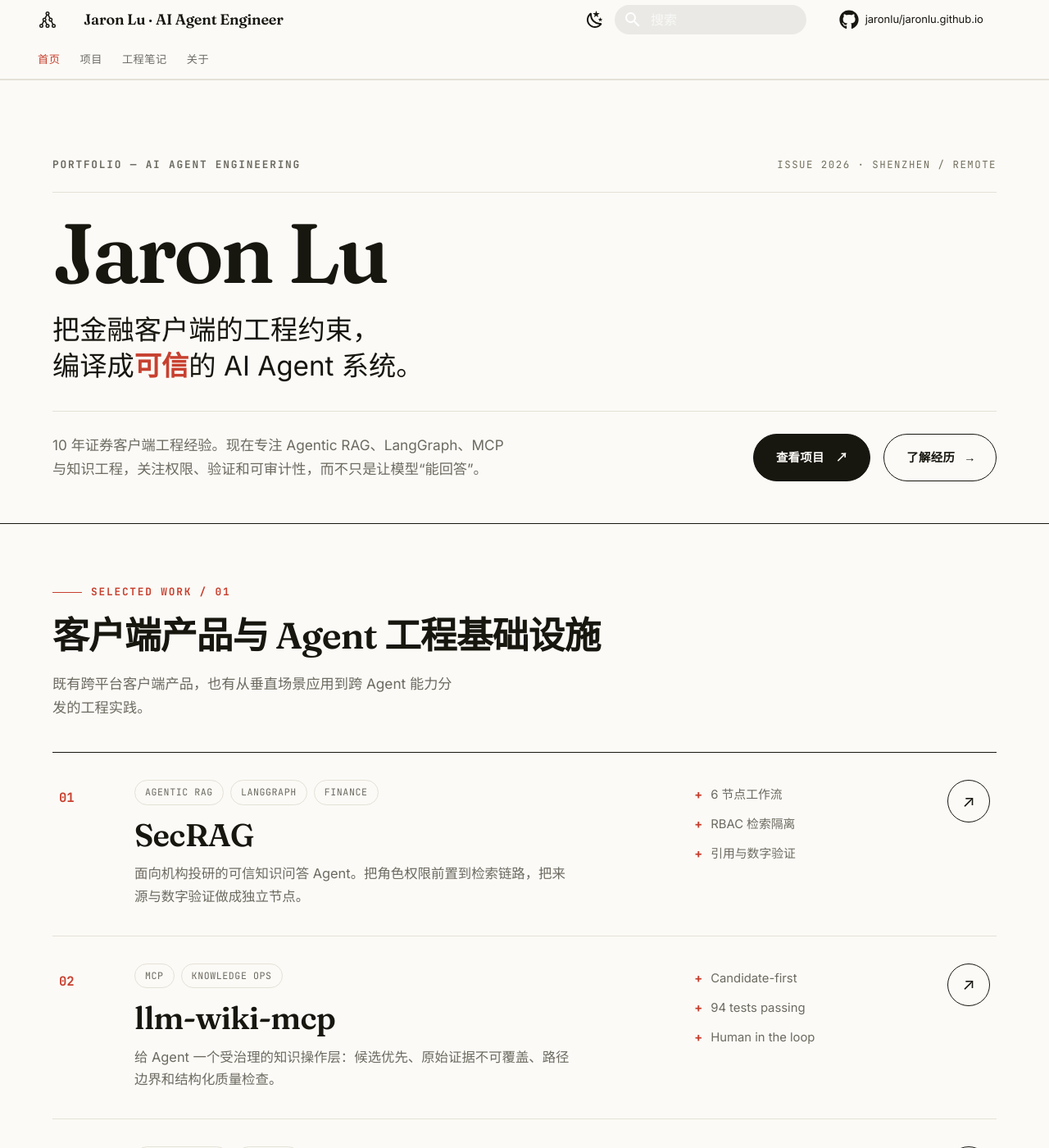
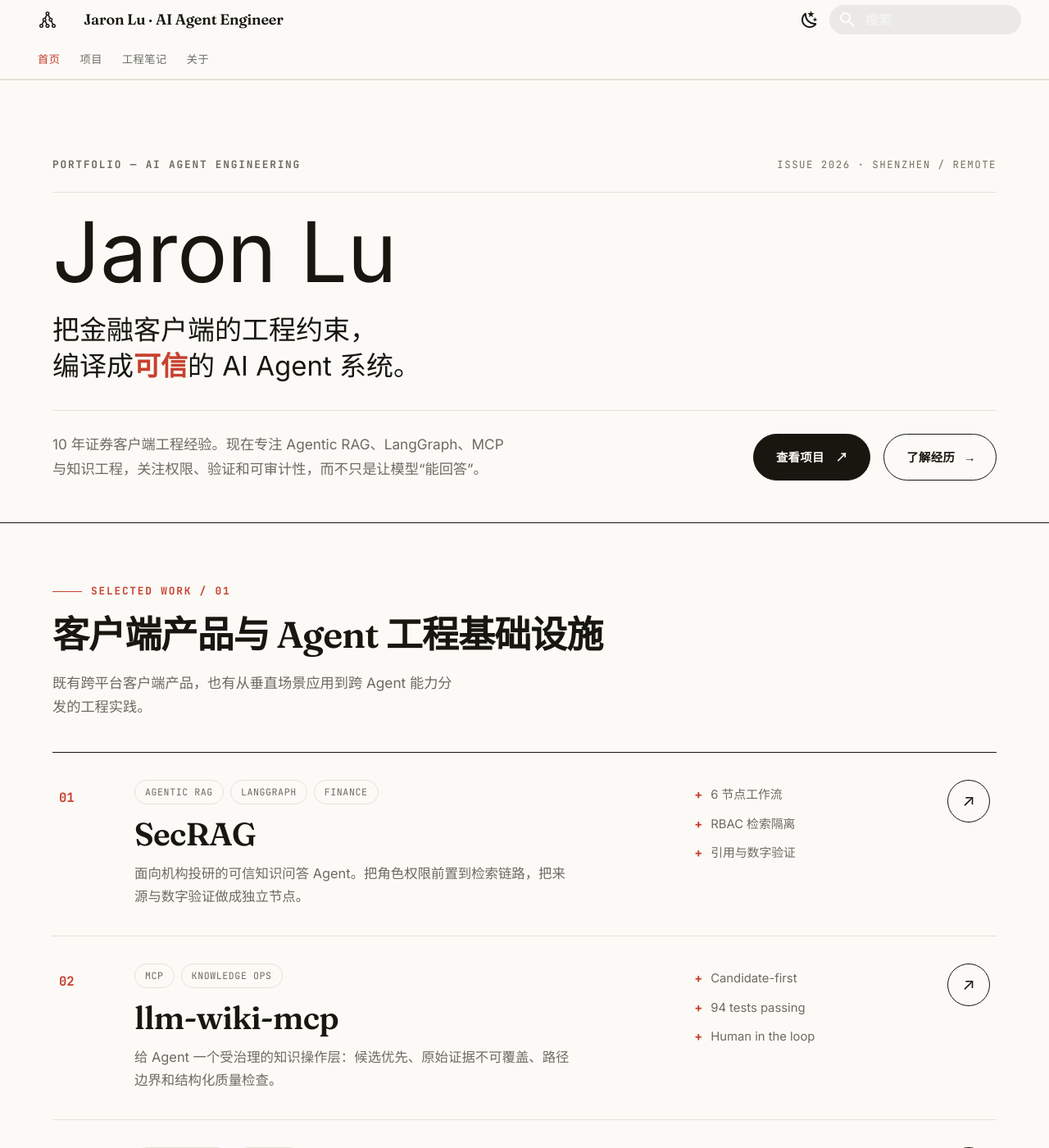
Before and after one commit to jaronlu/jaronlu.github.io, an MkDocs documentation site: the page built from docs/index.md, in a window 1280 px wide and 1400 px high. Shown: the whole window at 82% size. Built offline with MkDocs 1.6.1 and Material for MkDocs 9.7.7, drawn with Linux system fonts in a browser that asks for light colours; comment, search, counter and statistics services are not loaded.

Commit message:
fix: refine homepage scale and remove repository link

```diff
--- a/docs/stylesheets/extra.css
+++ b/docs/stylesheets/extra.css
@@ -66,6 +66,7 @@
 }
 
 html {
+  font-size: 125%;
   scroll-behavior: smooth;
 }
 
@@ -267,7 +268,7 @@ body {
   width: 100vw;
   max-width: none;
   margin-left: -50vw;
-  padding: clamp(2.8rem, 5vw, 4.5rem) var(--gutter);
+  padding: 3.2rem var(--gutter);
 }
 
 .kicker {
@@ -304,7 +305,7 @@ body {
   padding: 0;
   border: 0;
   font-family: var(--display);
-  font-size: clamp(1.9rem, 3.5vw, 2.7rem);
+  font-size: 2.25rem;
   font-weight: 600;
   line-height: 1.06;
   letter-spacing: -0.02em;
@@ -322,8 +323,8 @@ body {
    MASTHEAD (hero)
    ============================================================ */
 .masthead {
-  padding-top: clamp(2.2rem, 3vw, 3rem);
-  padding-bottom: clamp(2.4rem, 4vw, 3.4rem);
+  padding-top: 2.2rem;
+  padding-bottom: 2.55rem;
   border-bottom: 1px solid var(--line-strong);
   background: var(--paper);
 }
@@ -347,20 +348,20 @@ body {
 }
 
 .md-typeset .masthead-name {
-  margin: clamp(1.3rem, 2vw, 1.8rem) 0 0;
-  font-family: var(--display);
-  font-size: clamp(3.4rem, 8vw, 6.4rem);
-  font-weight: 600;
+  margin: 1.3rem 0 0;
+  font-family: var(--sans);
+  font-size: 5.1rem;
+  font-weight: 400;
   line-height: 0.92;
-  letter-spacing: -0.035em;
+  letter-spacing: 0;
   color: var(--ink);
 }
 
 .masthead-deck {
   max-width: 27ch;
-  margin: clamp(1.2rem, 2vw, 1.7rem) 0 0;
+  margin: 1.3rem 0 0;
   font-family: var(--sans);
-  font-size: clamp(1.35rem, 2.6vw, 2.1rem);
+  font-size: 1.65rem;
   font-weight: 500;
   line-height: 1.32;
   letter-spacing: 0;
@@ -378,7 +379,7 @@ body {
   grid-template-columns: minmax(0, 1.1fr) minmax(0, 0.9fr);
   align-items: end;
   gap: 2rem 3rem;
-  margin-top: clamp(1.4rem, 2.5vw, 2rem);
+  margin-top: 1.6rem;
   padding-top: 1.3rem;
   border-top: 1px solid var(--line);
 }
@@ -453,7 +454,7 @@ body {
    ============================================================ */
 .feature {
   background: var(--paper);
-  padding-bottom: clamp(2.4rem, 4vw, 3.4rem);
+  padding-bottom: 2.55rem;
 }
 
 .work-list {
@@ -508,7 +509,7 @@ body {
 .md-typeset .work-main h3 {
   margin: 0;
   font-family: var(--display);
-  font-size: clamp(1.8rem, 3vw, 2.5rem);
+  font-size: 1.95rem;
   font-weight: 600;
   line-height: 1;
   letter-spacing: -0.02em;
@@ -616,7 +617,7 @@ body {
    ============================================================ */
 .notes {
   background: var(--paper);
-  padding-top: clamp(2.4rem, 4vw, 3.4rem);
+  padding-top: 2.55rem;
   border-top: 1px solid var(--line);
 }
 
@@ -731,7 +732,7 @@ body {
   max-width: none;
   margin-left: -50vw;
   margin-bottom: -2rem;
-  padding: clamp(2.4rem, 4vw, 3.4rem) var(--gutter);
+  padding: 2.55rem var(--gutter);
   background: var(--paper-2);
   border-top: 1px solid var(--line-strong);
 }
@@ -740,7 +741,7 @@ body {
   max-width: 40ch;
   margin: 1rem 0 1.4rem;
   font-family: var(--display);
-  font-size: clamp(1.3rem, 2.4vw, 1.9rem);
+  font-size: 1.55rem;
   font-weight: 600;
   line-height: 1.25;
   letter-spacing: -0.01em;
@@ -1018,7 +1019,23 @@ body {
   }
 
   .md-typeset .masthead-name {
-    font-size: clamp(3rem, 17vw, 5rem);
+    font-size: 3rem;
+  }
+
+  .masthead-deck {
+    font-size: 1.35rem;
+  }
+
+  .md-typeset .feature-head h2 {
+    font-size: 1.9rem;
+  }
+
+  .md-typeset .work-main h3 {
+    font-size: 1.8rem;
+  }
+
+  .contact-lede {
+    font-size: 1.3rem;
   }
 
   .md-typeset .work-item {
--- a/mkdocs.yml
+++ b/mkdocs.yml
@@ -2,9 +2,6 @@ site_name: Jaron Lu · AI Agent Engineer
 site_description: Jaron Lu 的工程作品集：可信 RAG、知识操作层、Agent Skills 与跨平台客户端实践
 site_author: Jaron Lu
 site_url: https://jaronlu.github.io
-
-repo_url: https://github.com/jaronlu/jaronlu.github.io
-repo_name: jaronlu/jaronlu.github.io
 
 theme:
   name: material
```
